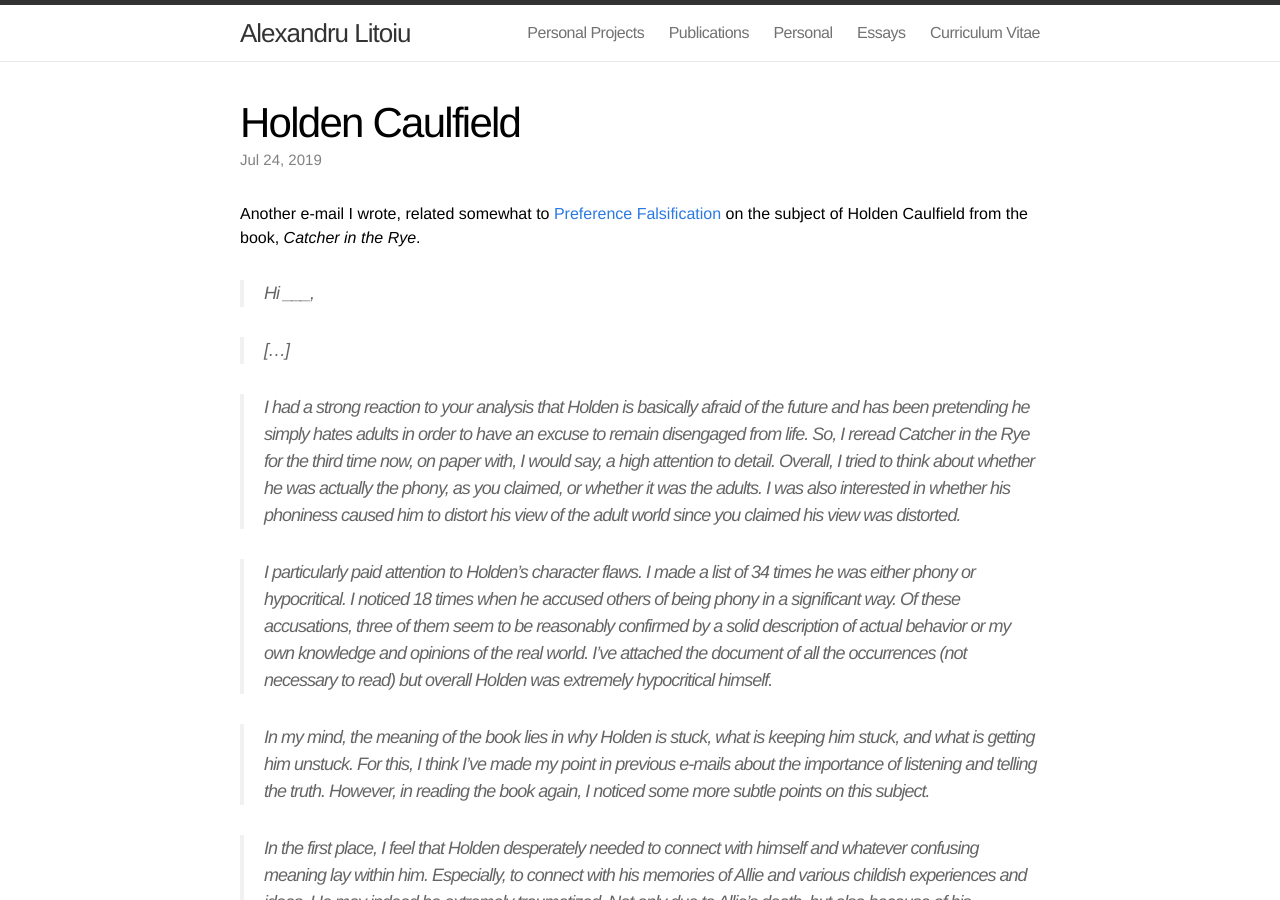
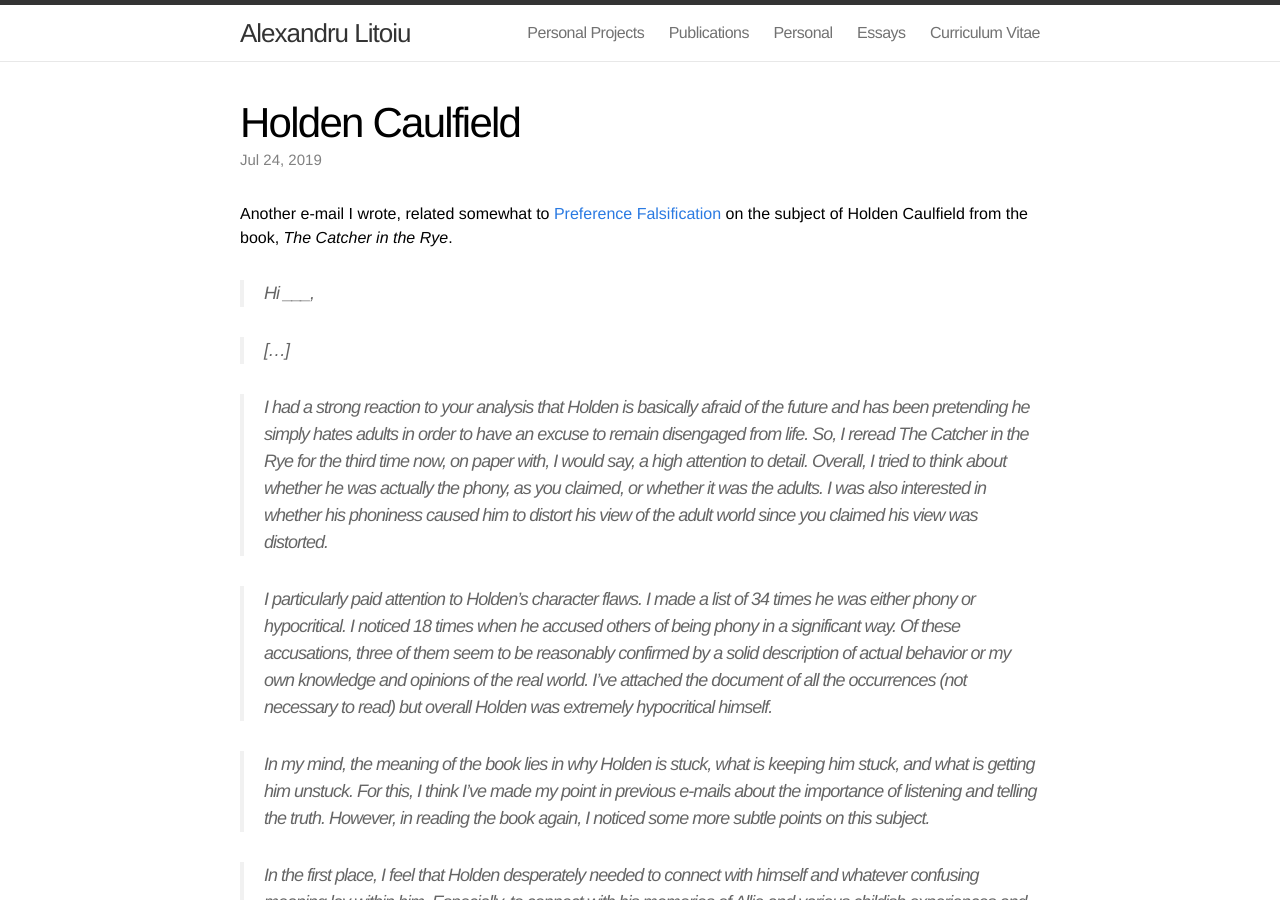
Before and after one commit to alitoiu/alitoiu.github.io, a Jekyll site: the page built from _posts/2019-07-24-Holden.markdown, in a window 1280 px wide and 900 px high. Built offline with Jekyll 4.4.1, drawn with Linux system fonts in a browser that asks for light colours.

Commit message:
Fixed title of book

```diff
--- a/_posts/2019-07-24-Holden.markdown
+++ b/_posts/2019-07-24-Holden.markdown
@@ -4,13 +4,13 @@ title:  "Holden Caulfield"
 date:   2019-07-24 07:00:00
 ---
 
-Another e-mail I wrote, related somewhat to [Preference Falsification]({% post_url 2019-06-22-Preference-Falsification %}) on the subject of Holden Caulfield from the book, *Catcher in the Rye*.
+Another e-mail I wrote, related somewhat to [Preference Falsification]({% post_url 2019-06-22-Preference-Falsification %}) on the subject of Holden Caulfield from the book, *The Catcher in the Rye*.
 
 > Hi _______,
 
 > [...]
 
-> I had a strong reaction to your analysis that Holden is basically afraid of the future and has been pretending he simply hates adults in order to have an excuse to remain disengaged from life. So, I reread *Catcher in the Rye* for the third time now, on paper with, I would say, a high attention to detail. Overall, I tried to think about whether he was actually the phony, as you claimed, or whether it was the adults. I was also interested in whether his phoniness caused him to distort his view of the adult world since you claimed his view was distorted.
+> I had a strong reaction to your analysis that Holden is basically afraid of the future and has been pretending he simply hates adults in order to have an excuse to remain disengaged from life. So, I reread *The Catcher in the Rye* for the third time now, on paper with, I would say, a high attention to detail. Overall, I tried to think about whether he was actually the phony, as you claimed, or whether it was the adults. I was also interested in whether his phoniness caused him to distort his view of the adult world since you claimed his view was distorted.
 
 > I particularly paid attention to Holden's character flaws. I made a list of 34 times he was either phony or hypocritical. I noticed 18 times when he accused others of being phony in a significant way. Of these accusations, three of them seem to be reasonably confirmed by a solid description of actual behavior or my own knowledge and opinions of the real world. I've attached the document of all the occurrences (not necessary to read) but overall Holden was extremely hypocritical himself.
 
```
